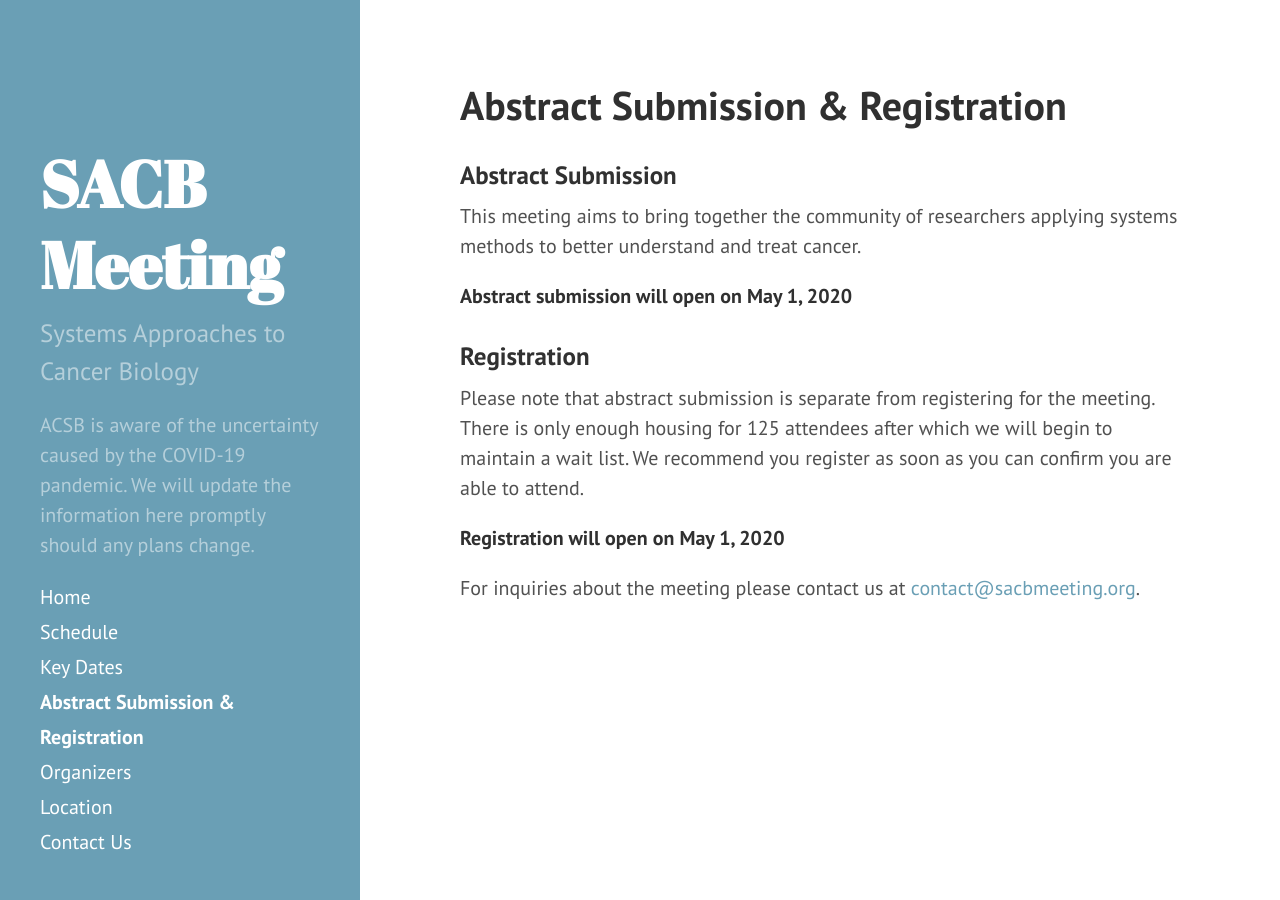
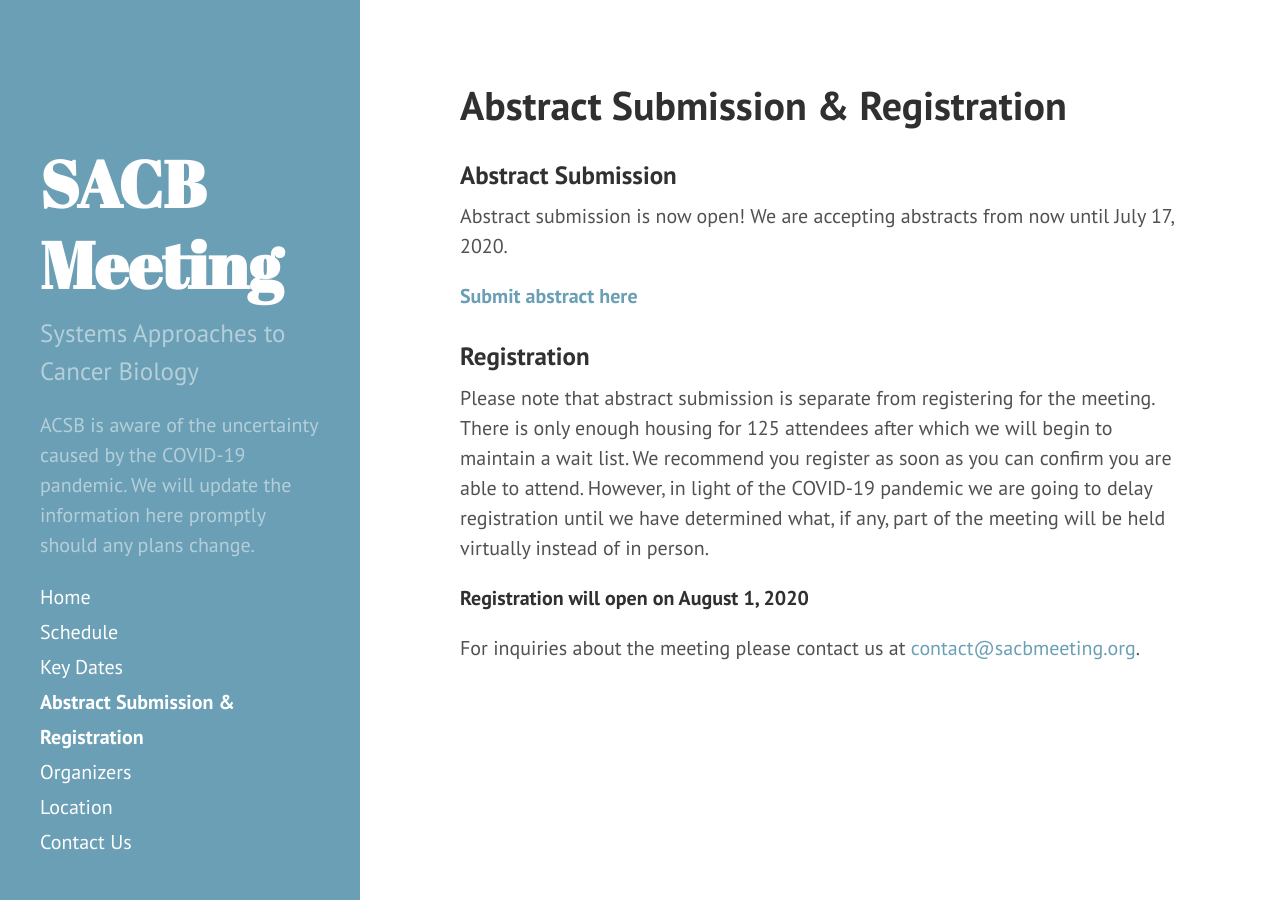
Before and after one commit to AECCSB/sacb-meeting, a Jekyll site: the page built from registration-abstract-submission.md, in a window 1280 px wide. Built offline with Jekyll 4.4.1, drawn with Linux system fonts in a browser that asks for light colours.

Commit message:
added abstract submission page link and updated (#20)
* added abstract submission page link

Also altered registration date, since we do not have a site.

* added later registration date

* typo and phrasing change

* Update registration-abstract-submission.md

Co-authored-by: Aaron Meyer <2065146+aarmey@users.noreply.github.com>

```diff
--- a/registration-abstract-submission.md
+++ b/registration-abstract-submission.md
@@ -5,14 +5,14 @@
 
 ### Abstract Submission
 
-This meeting aims to bring together the community of researchers applying systems methods to better understand and treat cancer.
+Abstract submission is now open! We are accepting abstracts from now until July 17, 2020.
 
-**Abstract submission will open on May 1, 2020**
+[**Submit abstract here**](https://docs.google.com/forms/d/e/1FAIpQLSe3buD1-0UJcw_5qmb0gzqjgGrh1U5rUOmxzODNmtThCzKvew/viewform)
 
 ### Registration
 
-Please note that abstract submission is separate from registering for the meeting. There is only enough housing for 125 attendees after which we will begin to maintain a wait list. We recommend you register as soon as you can confirm you are able to attend.
+Please note that abstract submission is separate from registering for the meeting. There is only enough housing for 125 attendees after which we will begin to maintain a wait list. We recommend you register as soon as you can confirm you are able to attend. However, in light of the COVID-19 pandemic we are going to delay registration until we have determined what, if any, part of the meeting will be held virtually instead of in person.
 
-**Registration will open on May 1, 2020**
+**Registration will open on August 1, 2020**
 
 For inquiries about the meeting please contact us at [contact@sacbmeeting.org](mailto:contact@sacbmeeting.org).
```
